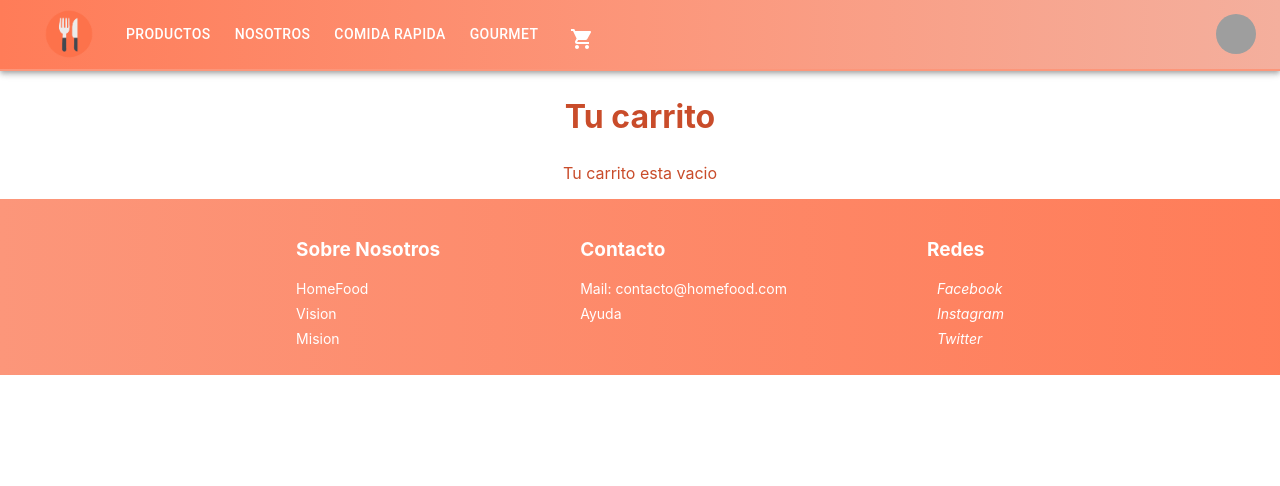
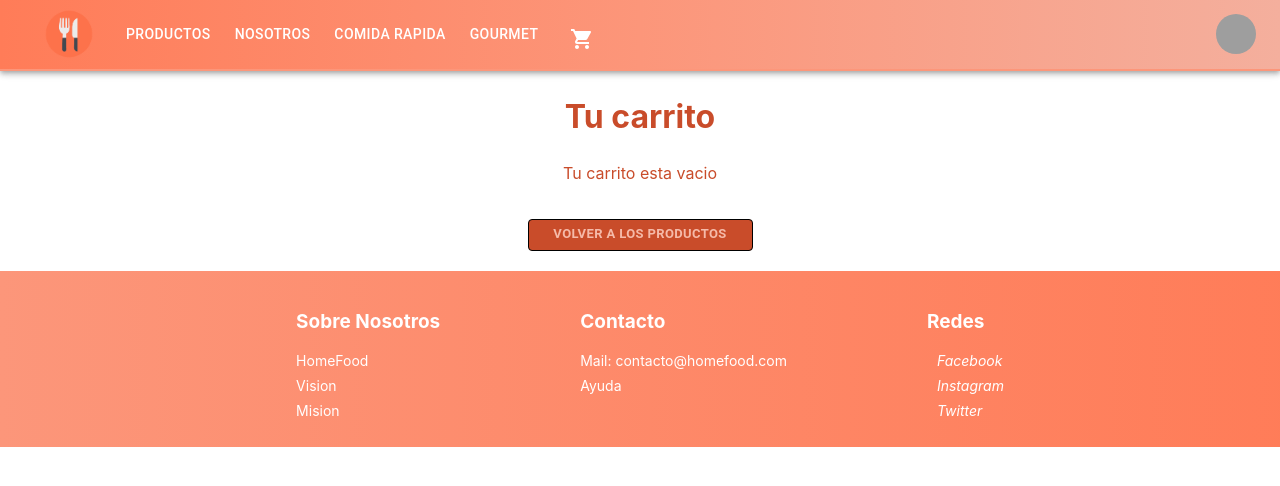
Before and after one commit to lucasmasini/HomeFood, a React (Create React App) app: page /cart in a window 1280 px wide. Shown: the top 486 px of the page. Built offline with nearby package versions, Linux system fonts and the light colour scheme; grey boxes are pictures that could not be loaded.

Commit message:
Agregando boton con link de regreso a los productos

```diff
--- a/src/pages/ShoppingCart/CartItems/ItemCart.jsx
+++ b/src/pages/ShoppingCart/CartItems/ItemCart.jsx
@@ -1,7 +1,7 @@
 import { Button } from '@mui/material';
 import { useContext } from 'react';
 import { context } from '../../../components/Context/CartContext';
-import ItemCartStyle from './ItemCartStyle.scss'
+import './ItemCartStyle.scss'
 
 const ItemCart = ({product})=>{
     const {removeOneItem, deleteItem, addOneItem} = useContext(context);
--- a/src/pages/ShoppingCart/ShoppingCart.jsx
+++ b/src/pages/ShoppingCart/ShoppingCart.jsx
@@ -1,8 +1,9 @@
 import { context } from '../../components/Context/CartContext';
-import { useContext, useEffect, useState } from 'react';
+import { useContext } from 'react';
 import ItemCart from './CartItems/ItemCart';
-import ShoppingCartStyle from './ShoppingCartStyle.scss'
+import './ShoppingCartStyle.scss'
 import { Button } from '@mui/material';
+import { Link } from 'react-router-dom';
 
 const ShoppingCart = () => {
     const { cartItems, clear } = useContext(context);
@@ -14,7 +15,16 @@ const ShoppingCart = () => {
             {cartItems && (
                 <div className='ShoppingCartPage'>
                     <h2>Tu carrito</h2>
-                    {cartItems.length === 0 ? (<p>Tu carrito esta vacio</p>)
+                    {cartItems.length === 0 ? (
+                        <>
+                            <p>Tu carrito esta vacio</p>
+                            <Button className='BackToProductsButton'>
+                                <Link to='/products'>
+                                    Volver a los productos
+                                </Link>
+                            </Button>
+                        </>
+                    )
                     :(
                         <>
                             <div className='CartItemsContainer'>
--- a/src/pages/ShoppingCart/ShoppingCartStyle.scss
+++ b/src/pages/ShoppingCart/ShoppingCartStyle.scss
@@ -8,6 +8,25 @@
     p{
         color: #c94c2a;
         font-size: 16px;
+    }
+    .BackToProductsButton{
+        width: 225px;
+        height: 32px;
+        background-color: #c94c2a;
+        border: 0.1px solid black;
+        font-size: 13px;
+        font-weight: 700;
+        margin: 20px;
+        a{
+            text-decoration: none;
+            color: #f5baa9;
+        }
+        a:hover{
+            color: #b6320e;
+        }
+    }
+    .BackToProductsButton:hover{
+        color: #b6320e;
     }
     .CartItemsContainer {
         display: flex;
```
